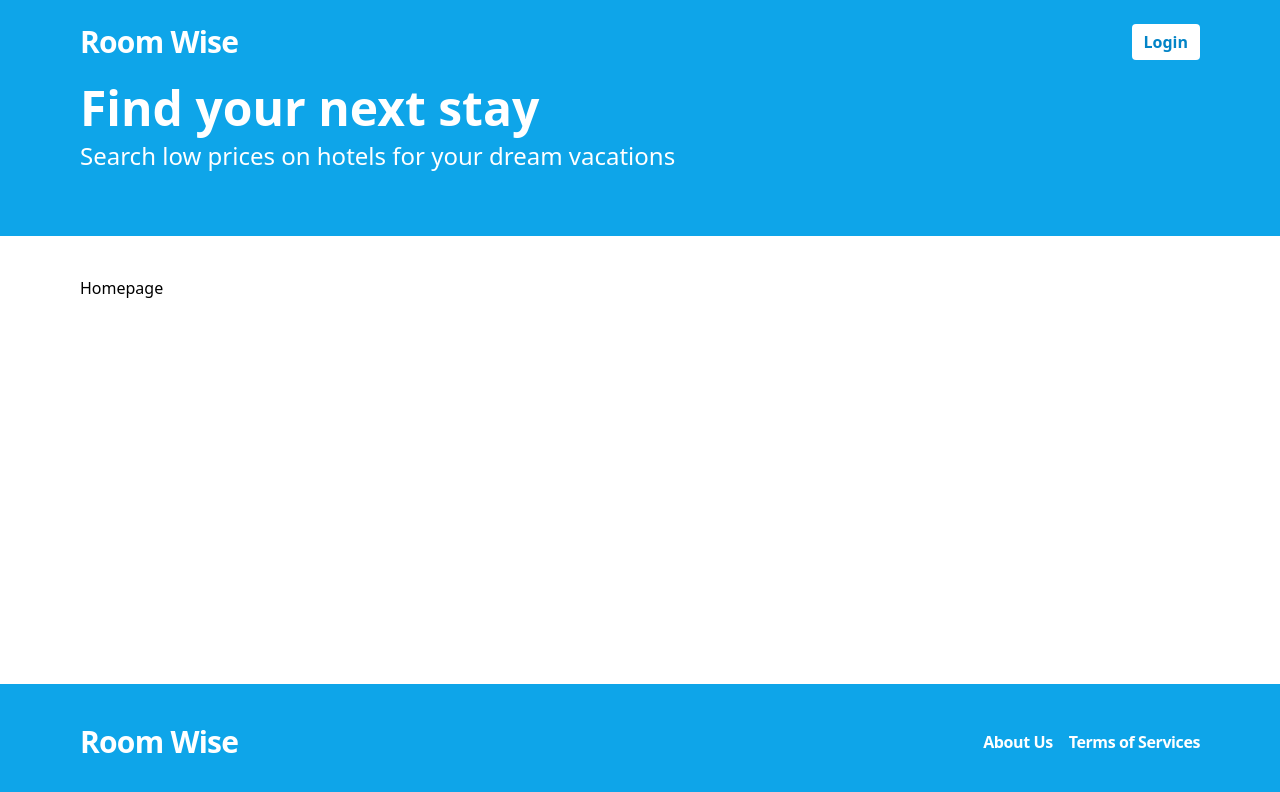
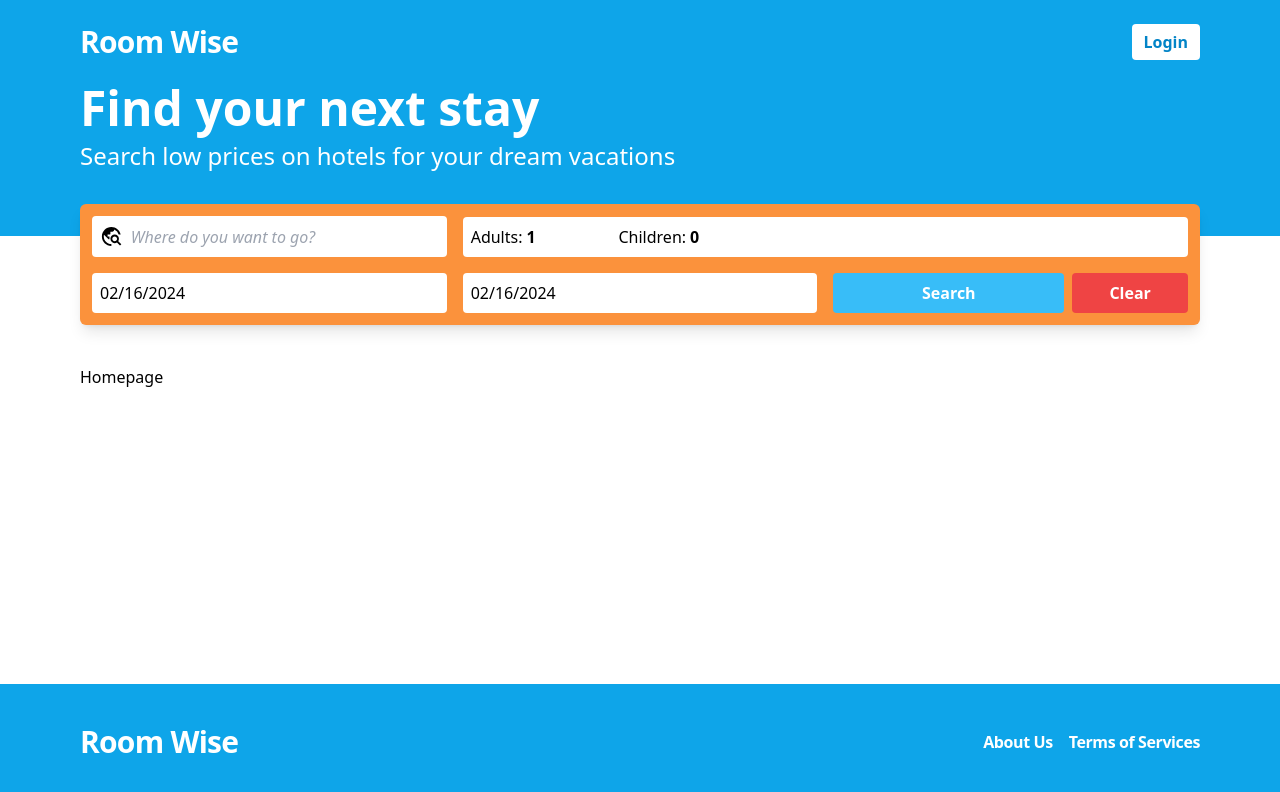
Before and after one commit to jayden-n/room-wise, a React (Vite) app in the folder frontend/: page / in a window 1280 px wide. Shown: the top 792 px of the page. Built offline with nearby package versions, Linux system fonts and the light colour scheme; no server answers.

Commit message:
feat: create search bar layout with dummy state data

```diff
--- a/frontend/package.json
+++ b/frontend/package.json
@@ -11,6 +11,7 @@
 	},
 	"dependencies": {
 		"react": "^18.2.0",
+		"react-datepicker": "^6.1.0",
 		"react-dom": "^18.2.0",
 		"react-hook-form": "^7.50.0",
 		"react-icons": "^5.0.1",
@@ -19,6 +20,7 @@
 	},
 	"devDependencies": {
 		"@types/react": "^18.2.43",
+		"@types/react-datepicker": "^6.0.1",
 		"@types/react-dom": "^18.2.17",
 		"@typescript-eslint/eslint-plugin": "^6.14.0",
 		"@typescript-eslint/parser": "^6.14.0",
--- /dev/null
+++ b/frontend/src/components/SearchBar.tsx
@@ -0,0 +1,121 @@
+import { FormEvent, useState } from 'react';
+import { useSearchContext } from '../contexts/SearchContext';
+import { MdTravelExplore } from 'react-icons/md';
+import DatePicker from 'react-datepicker';
+import 'react-datepicker/dist/react-datepicker.css';
+
+const SearchBar = () => {
+	const search = useSearchContext();
+
+	// use local states to prevent whole app from re-rendering too many times
+	const [destination, setDestination] = useState<string>(search.destination);
+	const [checkIn, setCheckIn] = useState<Date>(search.checkIn);
+	const [checkOut, setCheckOut] = useState<Date>(search.checkOut);
+	const [adultCount, setAdultCount] = useState<number>(search.adultCount);
+	const [childCount, setChildCount] = useState<number>(search.childCount);
+
+	const handleSubmit = (event: FormEvent) => {
+		event.preventDefault();
+
+		search.saveSearchValues(
+			destination,
+			checkIn,
+			checkOut,
+			adultCount,
+			childCount,
+		);
+	};
+
+	const minDate = new Date();
+	const maxDate = new Date();
+	maxDate.setFullYear(maxDate.getFullYear() + 1); // can only book 1 year into the future
+
+	return (
+		<>
+			<form
+				onSubmit={handleSubmit}
+				className="-mt-8 p-3 bg-orange-400 rounded-md shadow-lg grid grid-cols-1 sm:grid-cols-2 lg:grid-cols-3 2xl:grid-cols-5 items-center gap-4"
+			>
+				{/* destination */}
+				<div className="flex flex-row items-center flex-1 rounded bg-white p-2">
+					<MdTravelExplore size={25} className="mr-2" />
+					<input
+						type="text"
+						placeholder="Where do you want to go?"
+						className="text-md w-full focus:outline-none italic"
+						value={destination}
+						onChange={(event) => setDestination(event.target.value)}
+					/>
+				</div>
+
+				{/* number of people */}
+				<div className="flex bg-white px-2 py-1 rounded gap-2 lg:col-span-2 2xl:col-span-1">
+					<label className="flex items-center">
+						Adults:
+						<input
+							type="number"
+							className="w-full p-1 focus:outline-none font-bold"
+							min={1}
+							max={20}
+							value={adultCount}
+							onChange={(event) => setAdultCount(parseInt(event.target.value))}
+						/>
+					</label>
+					<label className="flex items-center">
+						Children:
+						<input
+							type="number"
+							className="w-full p-1 focus:outline-none font-bold"
+							min={0}
+							max={20}
+							value={childCount}
+							onChange={(event) => setChildCount(parseInt(event.target.value))}
+						/>
+					</label>
+				</div>
+
+				{/* check-in date */}
+				<div>
+					<DatePicker
+						selected={checkIn}
+						onChange={(date) => setCheckIn(date as Date)}
+						selectsStart
+						startDate={checkIn}
+						endDate={checkOut}
+						minDate={minDate}
+						maxDate={maxDate}
+						placeholderText="Check-in Date"
+						className="min-w-full bg-white rounded p-2 focus:outline-none"
+						wrapperClassName="min-w-full"
+					/>
+				</div>
+				{/* check-out date */}
+				<div>
+					<DatePicker
+						selected={checkOut}
+						onChange={(date) => setCheckOut(date as Date)}
+						selectsStart
+						startDate={checkIn}
+						endDate={checkOut}
+						minDate={minDate}
+						maxDate={maxDate}
+						placeholderText="Check-in Date"
+						className="min-w-full bg-white rounded p-2 focus:outline-none"
+						wrapperClassName="min-w-full"
+					/>
+				</div>
+
+				<div className="flex gap-2 sm:col-span-2 lg:col-span-1">
+					<button className="bg-sky-400 text-white h-full w-2/3 p-2 font-bold hover:bg-sky-500 rounded">
+						Search
+					</button>
+					<button className="bg-red-500 text-white h-full w-1/3 p-2 font-bold hover:bg-red-600 rounded">
+						Clear
+					</button>
+				</div>
+			</form>
+		</>
+	);
+};
+
+export default SearchBar;
--- a/frontend/src/contexts/SearchContext.tsx
+++ b/frontend/src/contexts/SearchContext.tsx
@@ -13,7 +13,7 @@
 		checkOut: Date,
 		adultCount: number,
 		childCount: number,
-		hotelId: string,
+		hotelId?: string,
 	) => void;
 };
 
--- a/frontend/src/layouts/Layout.tsx
+++ b/frontend/src/layouts/Layout.tsx
@@ -1,6 +1,7 @@
 import Footer from '../components/Footer';
 import Header from '../components/Header';
 import Hero from '../components/Hero';
+import SearchBar from '../components/SearchBar';
 
 interface ILayoutProps {
 	children: React.ReactNode;
@@ -11,6 +12,9 @@
 		<div className="flex min-h-screen flex-col">
 			<Header />
 			<Hero />
+			<div className="container mx-auto">
+				<SearchBar />
+			</div>
 			<div className="container mx-auto flex-1 py-10">{children}</div>
 			<Footer />
 		</div>
```
Also changed, not shown: frontend/src/components/Hero.tsx (indentation only), 1 other file (tests, documents, lock files or other folders).
